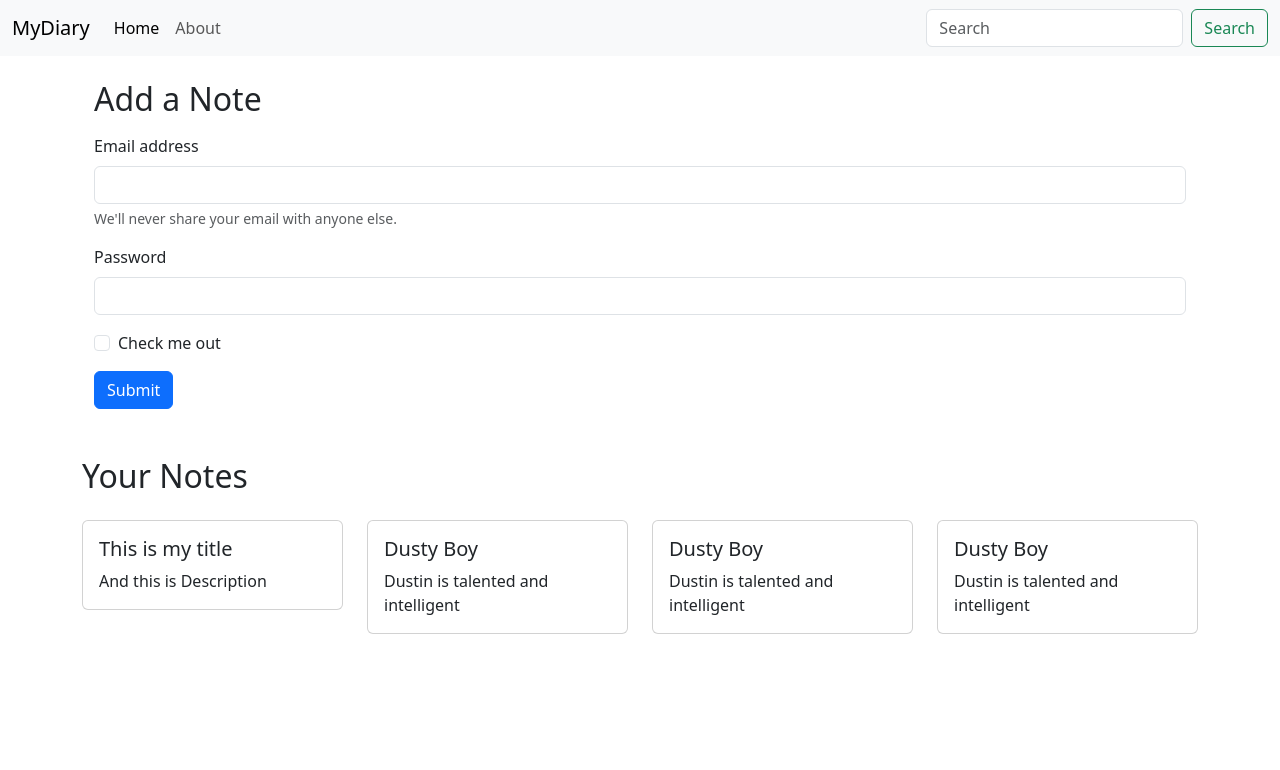
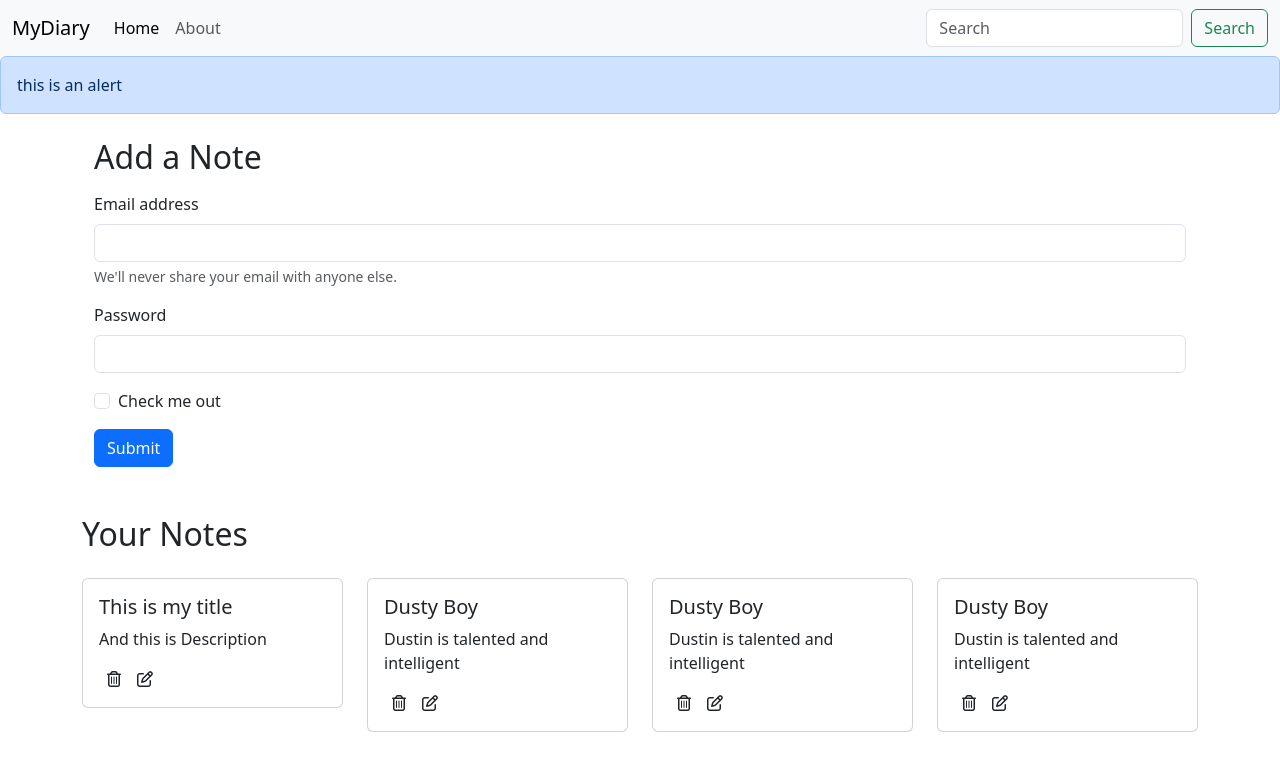
Before and after one commit to DeveshSawale/myDiary, a React (Create React App) app: page / in a window 1280 px wide. Shown: the top 770 px of the page. Built offline with nearby package versions, Linux system fonts and the light colour scheme.

Commit message:
added icons and alert component

```diff
--- a/public/index.html
+++ b/public/index.html
@@ -40,6 +40,7 @@
       To begin the development, run `npm start` or `yarn start`.
       To create a production bundle, use `npm run build` or `yarn build`.
     -->
+    <script src="https://kit.fontawesome.com/b1f54eac18.js" crossorigin="anonymous"></script>
     <script src="https://cdn.jsdelivr.net/npm/bootstrap@5.3.0-alpha1/dist/js/bootstrap.bundle.min.js" integrity="sha384-w76AqPfDkMBDXo30jS1Sgez6pr3x5MlQ1ZAGC+nuZB+EYdgRZgiwxhTBTkF7CXvN" crossorigin="anonymous"></script>
   </body>
 </html>
--- a/src/App.js
+++ b/src/App.js
@@ -8,6 +8,7 @@
 import Home from "./components/Home"
 import About from "./components/About"
 import NoteState from './context/notes/NoteState';
+import Alert from './components/Alert';
 
 function App() {
   return (
@@ -15,6 +16,7 @@
       <NoteState>
         <Router>
           <Navbar />
+          <Alert message = "this is an alert"/>
           <div className="container ">
             <Routes>
               <Route exact path="/" element={<Home />} />
--- /dev/null
+++ b/src/components/Alert.js
@@ -0,0 +1,13 @@
+import React from 'react'
+
+const Alert = (props) => {
+    return (
+        <div>
+            <div class="alert alert-primary" role="alert">
+                {props.message}
+            </div>
+        </div>
+    )
+}
+
+export default Alert
--- a/src/components/Home.js
+++ b/src/components/Home.js
@@ -9,20 +9,20 @@
       <div className="container my-4">
         <h2>Add a Note</h2>
         <form className = "my-3">
-          <div class="mb-3">
-            <label for="exampleInputEmail1" class="form-label">Email address</label>
-            <input type="email" class="form-control" id="exampleInputEmail1" aria-describedby="emailHelp" />
-            <div id="emailHelp" class="form-text">We'll never share your email with anyone else.</div>
+          <div className="mb-3">
+            <label htmlFor="exampleInputEmail1" className="form-label">Email address</label>
+            <input type="email" className="form-control" id="exampleInputEmail1" aria-describedby="emailHelp" />
+            <div id="emailHelp" className="form-text">We'll never share your email with anyone else.</div>
           </div>
-          <div class="mb-3">
-            <label for="exampleInputPassword1" class="form-label">Password</label>
-            <input type="password" class="form-control" id="exampleInputPassword1" />
+          <div className="mb-3">
+            <label htmlFor="exampleInputPassword1" className="form-label">Password</label>
+            <input type="password" className="form-control" id="exampleInputPassword1" />
           </div>
-          <div class="mb-3 form-check">
-            <input type="checkbox" class="form-check-input" id="exampleCheck1" />
-            <label class="form-check-label" for="exampleCheck1">Check me out</label>
+          <div className="mb-3 form-check">
+            <input type="checkbox" className="form-check-input" id="exampleCheck1" />
+            <label className="form-check-label" htmlFor="exampleCheck1">Check me out</label>
           </div>
-          <button type="submit" class="btn btn-primary">Submit</button>
+          <button type="submit" className="btn btn-primary">Submit</button>
         </form>
       </div>
       <Notes/>
--- a/src/components/Note.js
+++ b/src/components/Note.js
@@ -8,6 +8,8 @@
                 <div className="card-body">
                     <h5 className="card-title">{note.title}</h5>
                     <p className="card-text">{note.description}</p>
+                    <i className="far fa-trash-alt mx-2"></i>{/* fontawesome icon */}
+                    <i className="far fa-edit mx-2"></i>{/* fontawesome icon */}
                 </div>
             </div>
         </div>
--- a/src/components/Notes.js
+++ b/src/components/Notes.js
@@ -9,7 +9,7 @@
     <div className="row my-5">
         <h2>Your Notes </h2>
         {notes.map((note) => {
-            return <Note note ={note} />;
+            return <Note key={note._id} note ={note} />;
         })}
     </div>
   )
--- a/src/index.css
+++ b/src/index.css
@@ -0,0 +1,3 @@
+i{
+    cursor: pointer;
+}
```
